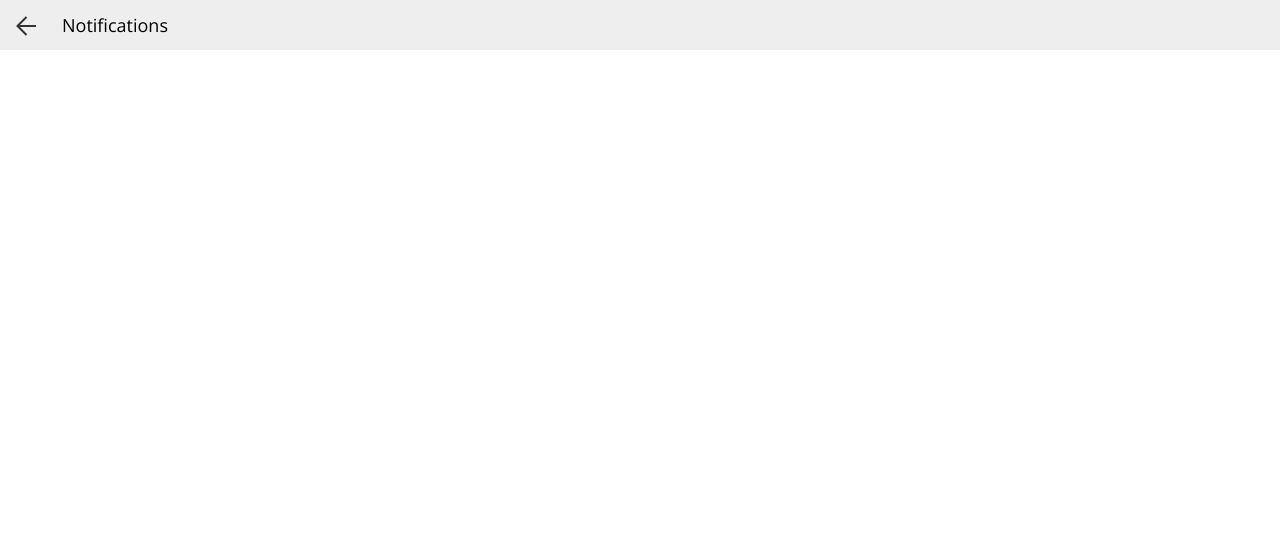
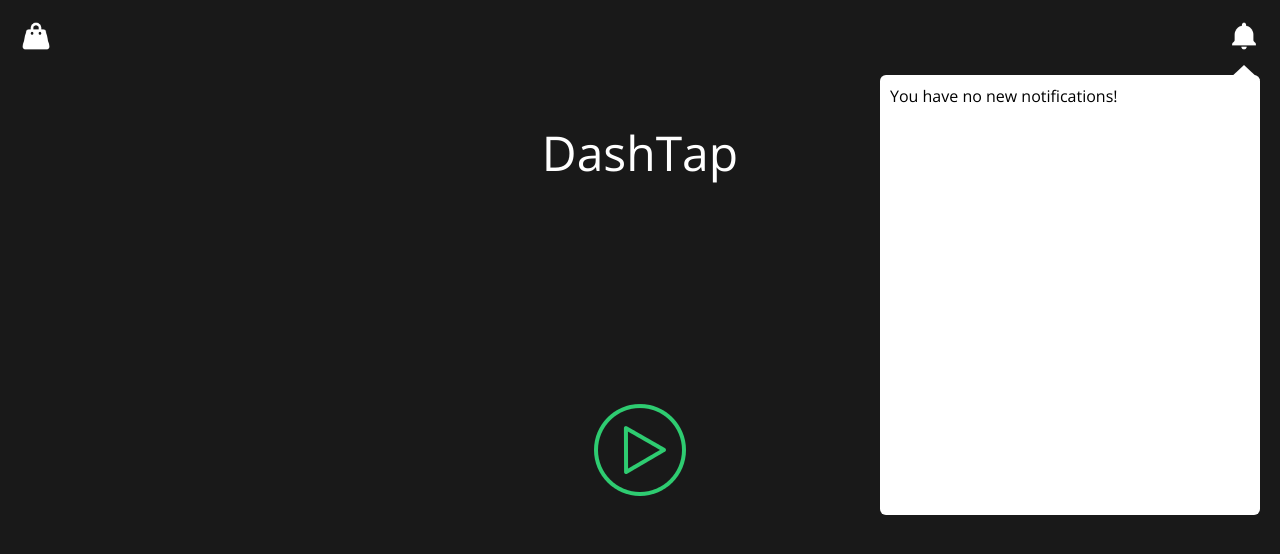
Before and after one commit to swssqewe12/DashTap, a website: page views/index.html in a window 1280 px wide. Both pictures are taken after a click on the picture 1244 px from the left and 36 px from the top of the page. Drawn offline with nearby package versions, Linux system fonts and the light colour scheme.

Commit message:
Updated notifications

```diff
--- a/static/css/elements.css
+++ b/static/css/elements.css
@@ -109,45 +109,31 @@
 	bottom: 70px;
 }
 
-.popup {
+#notifications {
+	display: none;
 	position: fixed;
-	top: -100vh;
-	left: 0px;
-	width: 100vw;
-	height: calc(100vh - 50px);
-	transition: top 0.3s;
+	top: 75px;
+	right: 20px;
+	width: calc(100vw - 60px);
+	max-width: 360px;
+	min-height: 420px;
+	padding: 10px;
 	background: white;
+	border-radius: 6px;
 }
 
-.popup.visible {
-	top: 50px;
+#notifications.visible {
+	display: block;
 }
 
-#popupTitle {
-	position: fixed;
-	top: -50px;
-	left: 0px;
-	width: calc(100vw - 62px);
-	height: 50px;
-	padding-left: 62px;
-	background: #eee;
-	font-size: 18px;
-	line-height: 50px;
-	transition: top 0.3s;
+#notifications.visible::after {
+	content: '';
+	display: block;
+	position: absolute;
+	border-style: solid;
+	border-width: 0 16px 15px;
+	border-color: #FFFFFF transparent;
+	width: 0px;
+	top: -10px;
+	right: 0px;
 }
-
-#popupTitle.visible {
-	top: 0px;
-}
-
-#backButton {
-	position: fixed;
-	top: -50px;
-	left: 14px;
-	width: 24px;
-	transition: top 0.3s;
-}
-
-#backButton.visible {
-	top: 14px;
-}
--- a/static/js/main.js
+++ b/static/js/main.js
@@ -7,6 +7,16 @@ var popupState = 0;
 // 0 -- No popup
 // 1 -- Store
 // 2 -- Notifications
+
+function menuScreen()
+{
+	screenState = 0;
+	title.classList.add("visible");
+	playButton.classList.add("visible");
+	overlay.classList.remove("opaque");
+	score.classList.remove("visible");
+	tapText.classList.remove("visible");
+}
 
 function gameScreen()
 {
@@ -38,33 +48,34 @@ function endGame()
 	tapText.classList.add("visible");
 }
 
+function showNotifications()
+{
+	popupState = 2;
+	notifications.classList.add("visible");
+}
+
+function hideNotifications()
+{
+	popupState = 0;
+	notifications.classList.remove("visible");
+}
+
 storeButton.onclick = function(event)
 {
-	popupState = 1;
-	backButton.classList.add("visible");
-	popupTitle.classList.add("visible");
-	storePopup.classList.add("visible");
-	popupTitle.innerText = "Store";
+	//popupState = 1;
 	event.stopPropagation();
 }
 
 notButton.onclick = function(event)
 {
-	popupState = 2;
-	backButton.classList.add("visible");
-	popupTitle.classList.add("visible");
-	notPopup.classList.add("visible");
-	popupTitle.innerText = "Notifications";
-	event.stopPropagation();
-}
+	if (popupState == 2)
+	{
+		hideNotifications();
+		return;
+	}
 
-backButton.onclick = function(event)
-{
-	popupState = 0;
-	backButton.classList.remove("visible");
-	popupTitle.classList.remove("visible");
-	storePopup.classList.remove("visible");
-	notPopup.classList.remove("visible");
+	menuScreen();
+	showNotifications();
 	event.stopPropagation();
 }
 
@@ -72,4 +83,7 @@ document.body.onclick = function()
 {
 	if (screenState == 1 && popupState == 0)
 		startGame();
+	else if (popupState == 2)
+		hideNotifications();
+
 }
--- a/views/index.html
+++ b/views/index.html
@@ -14,14 +14,7 @@
 	<img id="notButton" class="visible" src="/img/notification.png">
 	<div id="score">0</div>
 	<div id="tapText">TAP TO TRY AGAIN</div>
-	<div id="storePopup" class="popup">
-
-	</div>
-	<div id="notPopup" class="popup">
-
-	</div>
-	<div id="popupTitle"></div>
-	<img id="backButton" src="/img/back.png">
+	<div id="notifications">You have no new notifications!</div>
 </body>
 <script src="/js/main.js"></script>
 </html>
```
